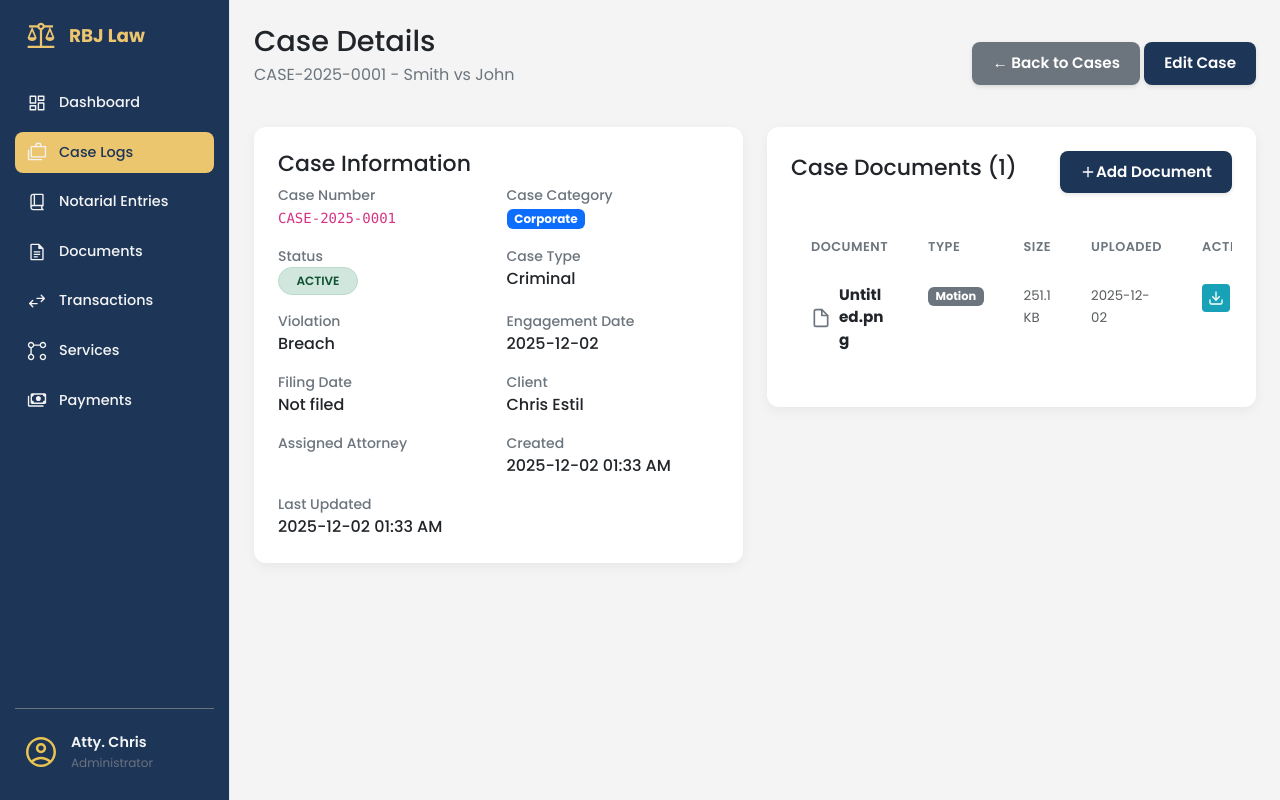
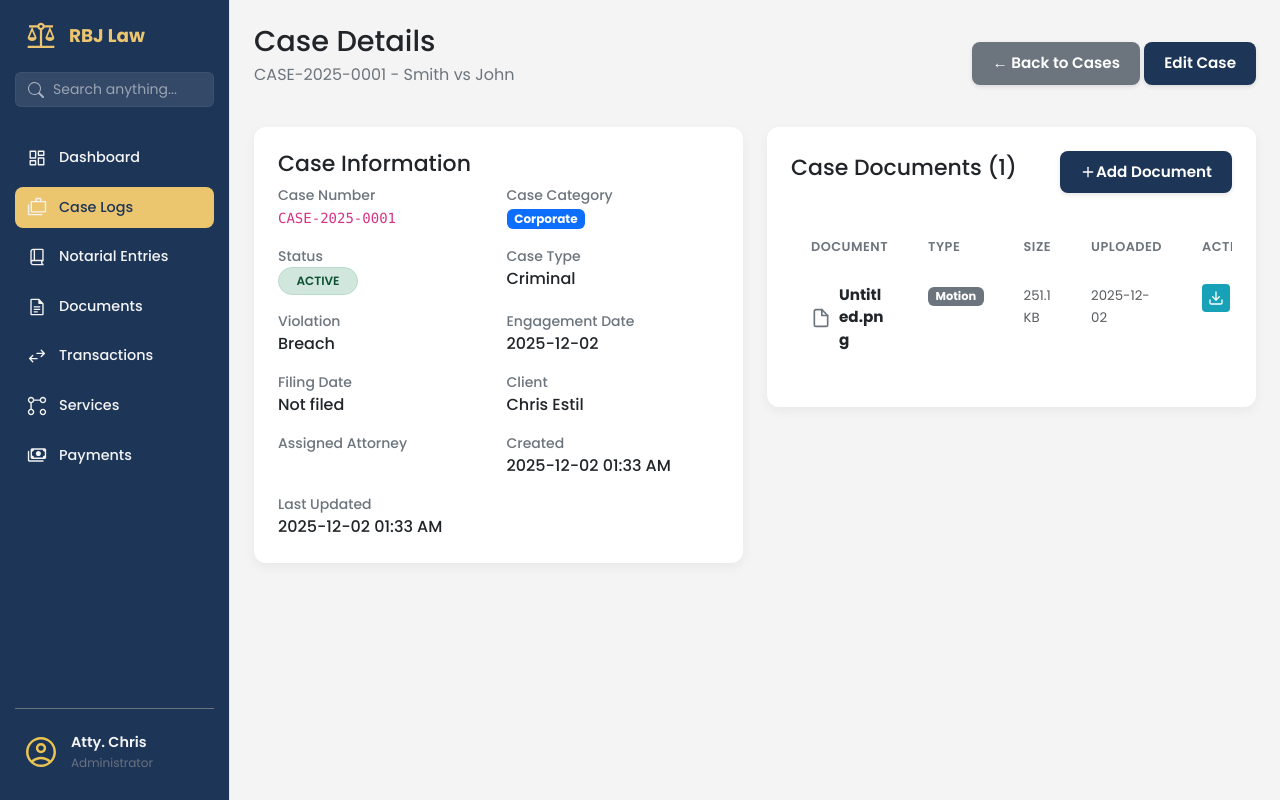
Before and after one commit to 16-Bit-mushroom/IT12-Law_Office, a Flask app: page /cases/1 in a window 1280 px wide. Run offline with Flask 3, Linux system fonts and the light colour scheme; a user stored in the database is signed in; data comes from the database, SQL or seed files in the repository; data that the repository does not hold is empty; some libraries are stand-ins or nearby versions.

Commit message:
searchbar on sidebar

```diff
--- a/app/static/css/components/sidebar.css
+++ b/app/static/css/components/sidebar.css
@@ -33,7 +33,7 @@ body {
 .sidebar-header {
     display: flex;
     align-items: center;
-    margin-bottom: 30px;
+    margin-bottom: 20px;
     padding: 0 10px;
 }
 
@@ -235,6 +235,49 @@ body {
     color: var(--color-royal-blue);
 }
 
+/* Sidebar Search Styling */
+.sidebar-search {
+    margin-bottom: 30px;
+
+}
+
+.sidebar-search .search-group {
+    display: flex;
+    align-items: center;
+    background-color: rgba(255, 255, 255, 0.1); /* Subtle transparent white */
+    border: 1px solid rgba(255, 255, 255, 0.15);
+    border-radius: 8px; /* Soft corners */
+    padding: 4px 10px;
+    transition: all 0.3s ease;
+}
+
+.sidebar-search .search-group:focus-within {
+    background-color: rgba(255, 255, 255, 0.15);
+    border-color: rgba(255, 255, 255, 0.4);
+}
+
+/* Override Bootstrap input styles for the sidebar */
+.sidebar-search input {
+    background: transparent !important;
+    border: none !important;
+    color: #fff !important; /* White text */
+    font-size: 0.9rem;
+    box-shadow: none !important;
+    padding-left: 10px;
+    width: 100%;
+}
+
+.sidebar-search input::placeholder {
+    color: rgba(255, 255, 255, 0.6); /* Muted placeholder text */
+}
+
+.sidebar-search .search-icon {
+    opacity: 0.7;
+    width: 16px;
+    height: 16px;
+    filter: invert(1); /* Ensures icon is white if you use a black SVG */
+}
+
 /* --- CONTENT OFFSET --- */
 /* This ensures your main content is pushed over correctly */
 .page-container {
--- a/app/templates/base.html
+++ b/app/templates/base.html
@@ -4,15 +4,20 @@
 <head>
     <meta charset="UTF-8">
     <meta name="viewport" content="width=device-width, initial-scale=1.0">
-    <!-- ✅ Local Bootstrap CSS -->
     <link rel="stylesheet" href="{{ url_for('static', filename='vendor/bootstrap/css/bootstrap.min.css') }}">
     <link rel="stylesheet" href="{{ url_for('static', filename='css/main.css') }}">
     <link rel="stylesheet" href="{{ url_for('static', filename='css/sidebar.css') }}">
-    <!-- Ensure sidebar.css is linked -->
+
     <title>RBJ Law Office</title>
+
+    <style>
+        .sidebar-search .input-group { background: rgba(255,255,255,0.1); border-radius: 6px; border: 1px solid rgba(255,255,255,0.05); }
+        .sidebar-search input { background: transparent !important; border: none !important; color: #fff !important; box-shadow: none !important; font-size: 14px; }
+        .sidebar-search input::placeholder { color: rgba(255,255,255,0.5); }
+        .sidebar-search svg { fill: rgba(255,255,255,0.6); }
+    </style>
 </head>
 
-<!-- ✅ Bootstrap JS Bundle (includes Popper) -->
 <script src="{{ url_for('static', filename='vendor/bootstrap/js/bootstrap.bundle.min.js') }}"></script>
 <script src="{{ url_for('static', filename='js/main.js') }}"></script>
 
@@ -20,14 +25,24 @@
 <body>
     <aside class="sidebar">
         <div class="sidebar-header">
-            <!-- Added specific class for logo coloring if needed -->
             <img src="{{ url_for('static', filename='img/scales-of-justice.svg') }}" alt="logo" class="logo-img">
             <h2>RBJ Law</h2>
         </div>
 
+        <div class="sidebar-search">
+            <form action="#" method="GET">
+                <div class="input-group">
+                    <span class="input-group-text bg-transparent border-0 pe-0">
+                        <svg xmlns="http://www.w3.org/2000/svg" width="16" height="16" fill="currentColor" class="bi bi-search" viewBox="0 0 16 16">
+                            <path d="M11.742 10.344a6.5 6.5 0 1 0-1.397 1.398h-.001c.03.04.062.078.098.115l3.85 3.85a1 1 0 0 0 1.415-1.414l-3.85-3.85a1.007 1.007 0 0 0-.115-.1zM12 6.5a5.5 5.5 0 1 1-11 0 5.5 5.5 0 0 1 11 0z"/>
+                        </svg>
+                    </span>
+                    <input type="text" name="q" class="form-control" placeholder="Search anything..." aria-label="Search">
+                </div>
+            </form>
+        </div>
         <ul class="sidebar-links">
 
-            <!-- Added dynamic 'active' class logic -->
             <li>
                 <a href="{{ url_for('dashboard.dashboard_page') }}"
                     class="{{ 'active' if 'dashboard' in request.endpoint else '' }}">
```
